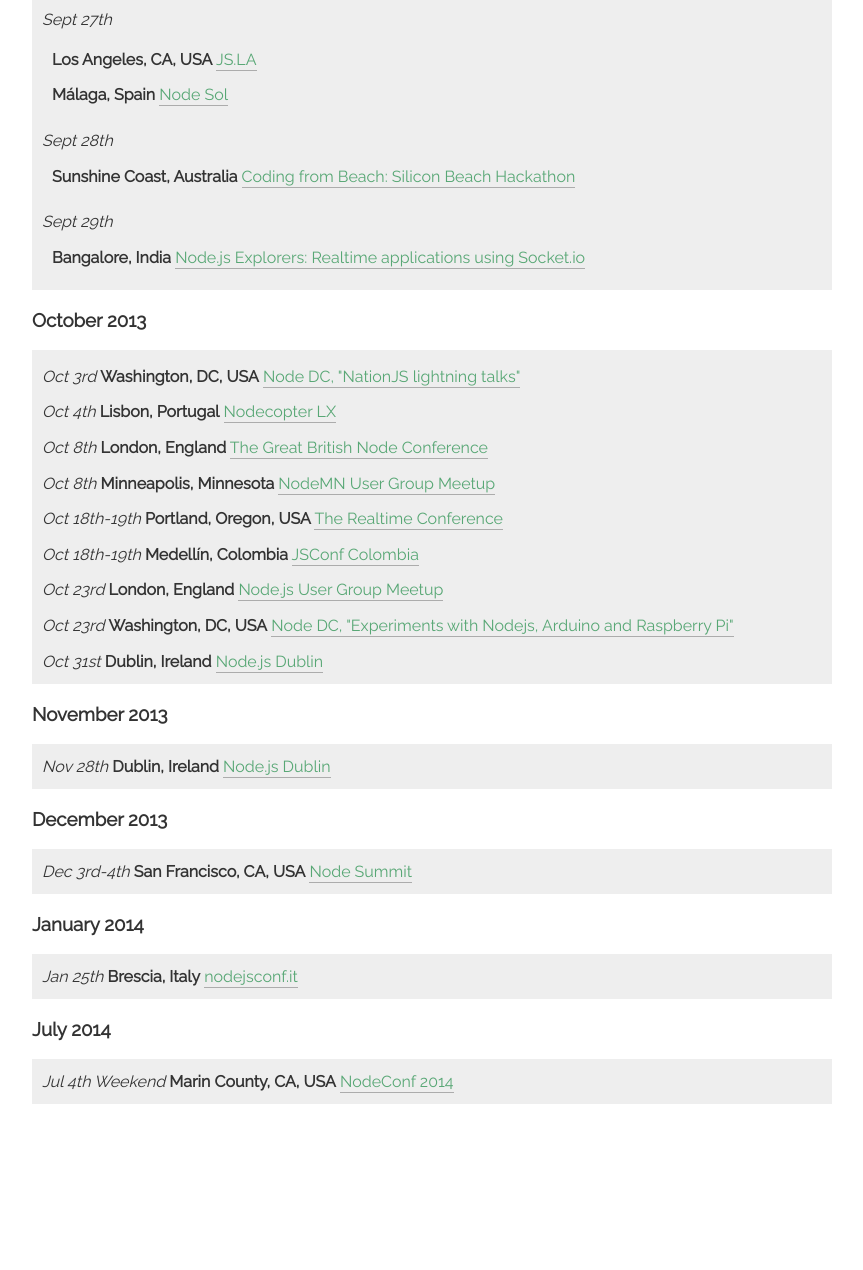
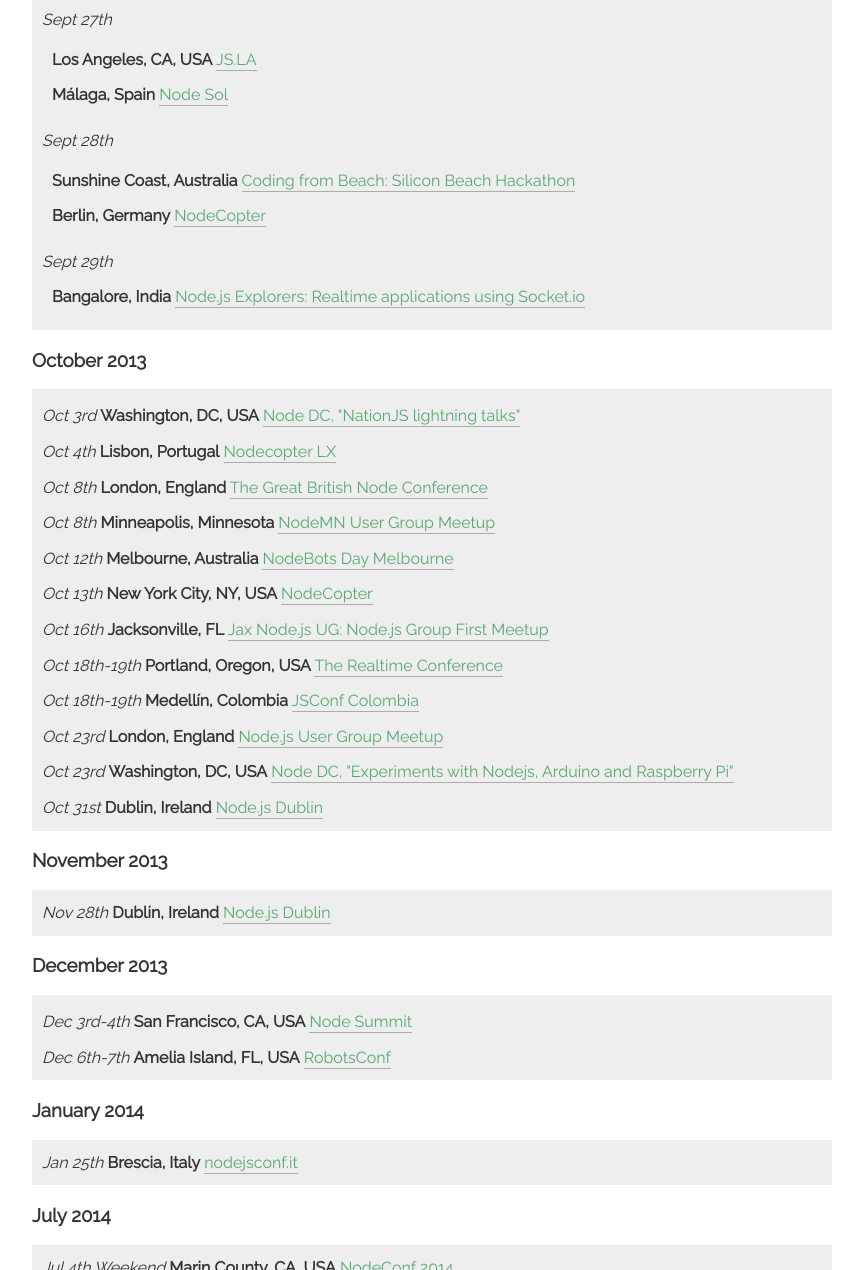
Before and after one commit to knode/node-meatspace, a website: page index.html in a window 1280 px wide. Shown: the part 1359-2629 px from the top of the page, without its empty margins (208-1071 px from the left). Before the commit the page ends 2503 px from the top, so only its background shows below. Drawn offline with Linux system fonts and the light colour scheme.

Commit message:
Updating website.

```diff
--- a/index.html
+++ b/index.html
@@ -87,6 +87,7 @@
 </li>
 <li><em>Sept 28th</em><ul>
 <li><strong>Sunshine Coast, Australia</strong> <a href="http://www.meetup.com/Coding-from-Beach/events/139148792/">Coding from Beach: Silicon Beach Hackathon</a></li>
+<li><strong>Berlin, Germany</strong> <a href="http://nodecopter.com/">NodeCopter</a></li>
 </ul>
 </li>
 <li><em>Sept 29th</em><ul>
@@ -100,6 +101,9 @@
 <li><em>Oct 4th</em> <strong>Lisbon, Portugal</strong> <a href="http://nodecopter.pt/">Nodecopter LX</a></li>
 <li><em>Oct 8th</em> <strong>London, England</strong> <a href="http://greatbritishnodeconf.co.uk/">The Great British Node Conference</a></li>
 <li><em>Oct 8th</em> <strong>Minneapolis, Minnesota</strong> <a href="https://github.com/NodeMN">NodeMN User Group Meetup</a></li>
+<li><em>Oct 12th</em> <strong>Melbourne, Australia</strong> <a href="http://nodebotsmelb.eventbrite.com.au/">NodeBots Day Melbourne</a></li>
+<li><em>Oct 13th</em> <strong>New York City, NY, USA</strong> <a href="http://nodecopter.com/">NodeCopter</a></li>
+<li><em>Oct 16th</em> <strong>Jacksonville, FL</strong> <a href="http://www.meetup.com/Jax-Node-js-UG/events/141123342/">Jax Node.js UG: Node.js Group First Meetup</a></li>
 <li><em>Oct 18th-19th</em> <strong>Portland, Oregon, USA</strong> <a href="http://2013.realtimeconf.com/">The Realtime Conference</a></li>
 <li><em>Oct 18th-19th</em> <strong>Medellín, Colombia</strong> <a href="http://jsconf.co/">JSConf Colombia</a></li>
 <li><em>Oct 23rd</em> <strong>London, England</strong> <a href="http://lnug.org/">Node.js User Group Meetup</a></li>
@@ -113,6 +117,7 @@
 <h3>December 2013</h3>
 <ul>
 <li><em>Dec 3rd-4th</em> <strong>San Francisco, CA, USA</strong> <a href="http://nodesummit.com/">Node Summit</a></li>
+<li><em>Dec 6th-7th</em> <strong>Amelia Island, FL, USA</strong> <a href="http://robotsconf.com/">RobotsConf</a></li>
 </ul>
 <h3>January 2014</h3>
 <ul>
```
